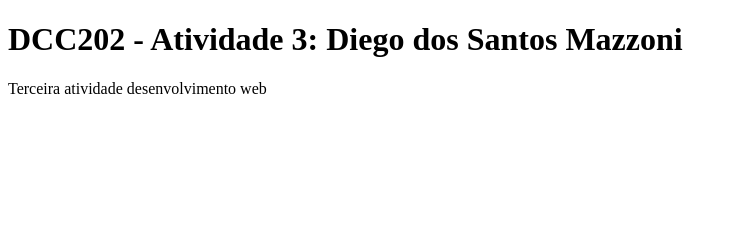
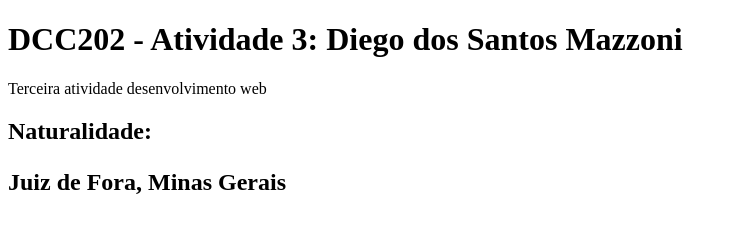
Before and after one commit to ufjf-dcc202/ufjf-dcc202-2023-3-a-atv3-DiegoSMazzoni, a website: page index.html in a window 1280 px wide. Shown: the whole page, without its empty margins (0-737 px from the left). Drawn offline with Linux system fonts and the light colour scheme.

Commit message:
informa naturalidade

```diff
--- a/index.html
+++ b/index.html
@@ -9,6 +9,11 @@
     <main>
         <h1>DCC202 - Atividade 3: Diego dos Santos Mazzoni</h1>
         <p>Terceira atividade desenvolvimento web</p>
+        <section>
+            <h2>Naturalidade:
+                <p>Juiz de Fora, Minas Gerais</p>
+            </h2>
+        </section>
     </main>
 
 </body>
```
